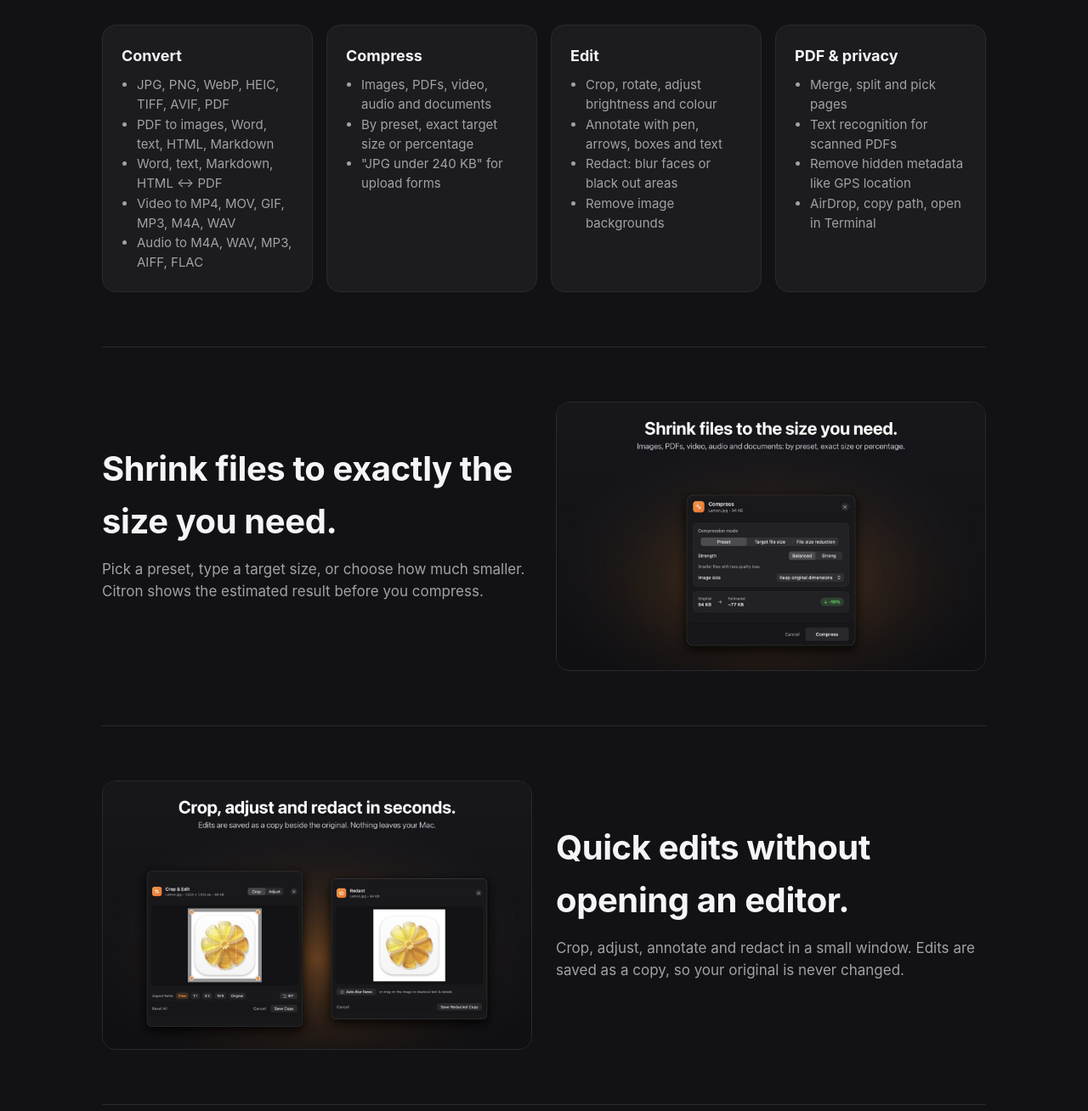
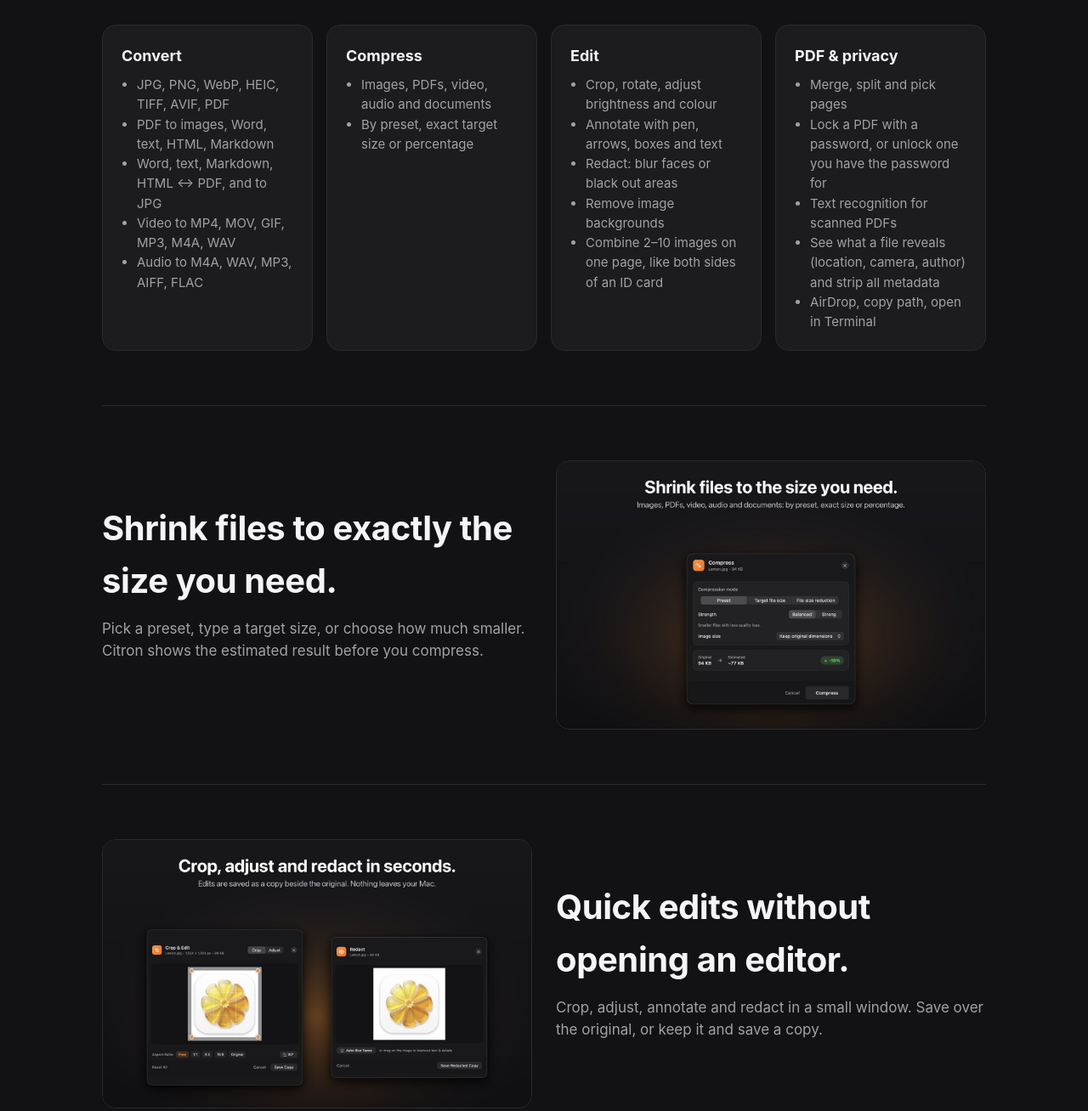
Before and after one commit to Harshaggarwal1346/citron, a plain HTML site: page home.html in a window 1280 px wide. Shown: the part 1964-3272 px from the top of the page at 85% size. Drawn offline with Linux system fonts and the light colour scheme.

Commit message:
Update product page for Citron 1.0
- Remove the 'JPG under 240 KB' feature (no longer in the app)
- Add Combine Images, Lock/Unlock PDF, metadata reader and documents to JPG
- Crop can now save over the original
- New wheel screenshots

Co-Authored-By: Claude Opus 5.5 <noreply@anthropic.com>

```diff
--- a/home.html
+++ b/home.html
@@ -81,22 +81,23 @@ footer { border-top:1px solid var(--line); padding:32px 0 48px; color:var(--mute
       <div class="card"><h3>Convert</h3><ul>
         <li>JPG, PNG, WebP, HEIC, TIFF, AVIF, PDF</li>
         <li>PDF to images, Word, text, HTML, Markdown</li>
-        <li>Word, text, Markdown, HTML ↔ PDF</li>
+        <li>Word, text, Markdown, HTML ↔ PDF, and to JPG</li>
         <li>Video to MP4, MOV, GIF, MP3, M4A, WAV</li>
         <li>Audio to M4A, WAV, MP3, AIFF, FLAC</li></ul></div>
       <div class="card"><h3>Compress</h3><ul>
         <li>Images, PDFs, video, audio and documents</li>
-        <li>By preset, exact target size or percentage</li>
-        <li>"JPG under 240 KB" for upload forms</li></ul></div>
+        <li>By preset, exact target size or percentage</li></ul></div>
       <div class="card"><h3>Edit</h3><ul>
         <li>Crop, rotate, adjust brightness and colour</li>
         <li>Annotate with pen, arrows, boxes and text</li>
         <li>Redact: blur faces or black out areas</li>
-        <li>Remove image backgrounds</li></ul></div>
+        <li>Remove image backgrounds</li>
+        <li>Combine 2–10 images on one page, like both sides of an ID card</li></ul></div>
       <div class="card"><h3>PDF &amp; privacy</h3><ul>
         <li>Merge, split and pick pages</li>
+        <li>Lock a PDF with a password, or unlock one you have the password for</li>
         <li>Text recognition for scanned PDFs</li>
-        <li>Remove hidden metadata like GPS location</li>
+        <li>See what a file reveals (location, camera, author) and strip all metadata</li>
         <li>AirDrop, copy path, open in Terminal</li></ul></div>
     </div>
   </section>
@@ -113,7 +114,7 @@ footer { border-top:1px solid var(--line); padding:32px 0 48px; color:var(--mute
     <div class="grid2">
       <img class="shot" src="images/4-edit.jpg" alt="Crop and redact editors">
       <div><h2>Quick edits without opening an editor.</h2>
-        <p class="sub">Crop, adjust, annotate and redact in a small window. Edits are saved as a copy, so your original is never changed.</p></div>
+        <p class="sub">Crop, adjust, annotate and redact in a small window. Save over the original, or keep it and save a copy.</p></div>
     </div>
   </section>
 
```
Also changed, not shown: images/1-convert.jpg, images/2-tools.jpg.
